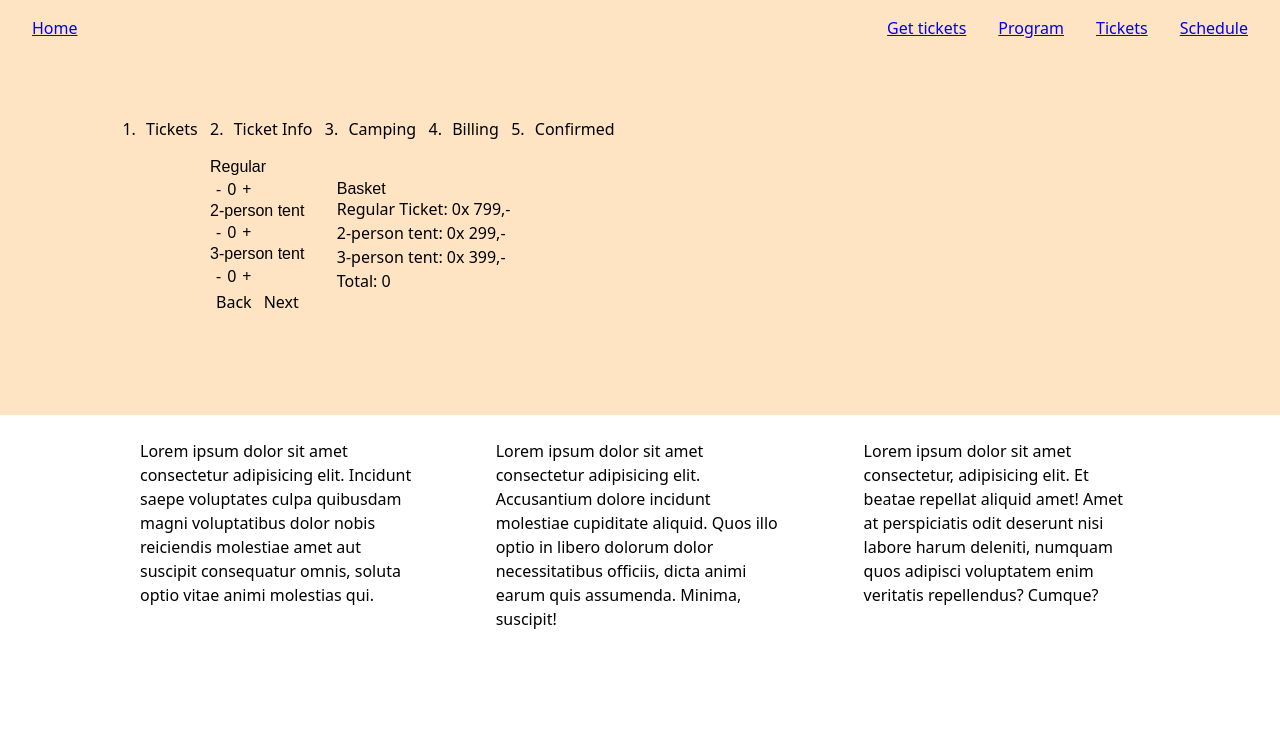
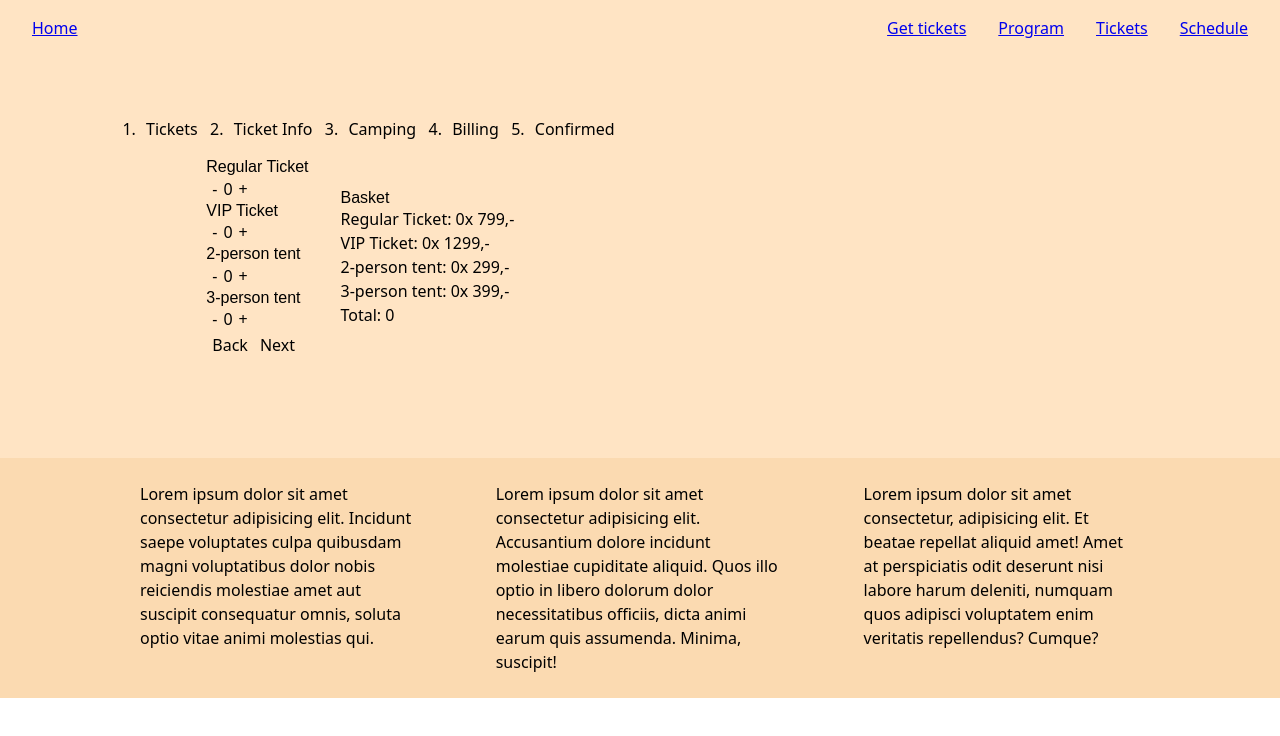
Before and after one commit to emmalarsen1/sunsetsound-exam, a Next.js app: page /booking in a window 1280 px wide. Shown: the top 736 px of the page. Built offline with nearby package versions, Linux system fonts and the light colour scheme; no server answers; a web font is replaced by a local one.

Commit message:
Tilføjet VIP-ticket

```diff
--- a/src/app/booking/page.jsx
+++ b/src/app/booking/page.jsx
@@ -72,6 +72,7 @@ function Booking() {
         <section>
           <h2>Basket</h2>
           <p>Regular Ticket: {ticketChoice.regular}x 799,-</p>
+          <p>VIP Ticket: {ticketChoice.vip}x 1299,-</p>
           <p>2-person tent: {gearChoice.twotent}x 299,-</p>
           <p>3-person tent: {gearChoice.threetent}x 399,-</p>
           <p>Total: {ticketChoice.regular * 799 + ticketChoice.vip * 1299 + gearChoice.twotent * 299 + gearChoice.threetent * 399}</p>
--- a/src/app/components/Ticketsbox.jsx
+++ b/src/app/components/Ticketsbox.jsx
@@ -1,7 +1,7 @@
 import React from "react";
 
 function TicketsBox({ ticketChoice, setTicketChoice }) {
-  function remove() {
+  function removeRegular() {
     setTicketChoice((old) => {
       return {
         ...old,
@@ -10,7 +10,7 @@ function TicketsBox({ ticketChoice, setTicketChoice }) {
     });
   }
 
-  function add() {
+  function addRegular() {
     setTicketChoice((old) => {
       return {
         ...old,
@@ -18,13 +18,40 @@ function TicketsBox({ ticketChoice, setTicketChoice }) {
       };
     });
   }
+
+  function removeVip() {
+    setTicketChoice((old) => {
+      return {
+        ...old,
+        vip: Math.max(0, old.vip - 1),
+      };
+    });
+  }
+
+  function addVip() {
+    setTicketChoice((old) => {
+      return {
+        ...old,
+        vip: old.vip + 1,
+      };
+    });
+  }
   return (
-    <div>
-      <h2>Regular</h2>
-      <button onClick={remove}>-</button>
-      <span>{ticketChoice.regular}</span>
-      <button onClick={add}>+</button>
-    </div>
+    <>
+      <div>
+        <h2>Regular Ticket</h2>
+        <button onClick={removeRegular}>-</button>
+        <span>{ticketChoice.regular}</span>
+        <button onClick={addRegular}>+</button>
+      </div>
+
+      <div>
+        <h2>VIP Ticket</h2>
+        <button onClick={removeVip}>-</button>
+        <span>{ticketChoice.vip}</span>
+        <button onClick={addVip}>+</button>
+      </div>
+    </>
   );
 }
 export default TicketsBox;
--- a/src/app/page.jsx
+++ b/src/app/page.jsx
@@ -11,7 +11,6 @@ export default async function Home() {
           <h2>Lorem ipsum dolor sit amet consectetur adipisicing elit. Recusandae, aspernatur magnam totam saepe blanditiis impedit nesciunt at nobis. Et beatae odio corrupti quia quibusdam ipsum repudiandae impedit nihil delectus praesentium.</h2>
           <h2>Lorem ipsum, dolor sit amet consectetur adipisicing elit. Assumenda iste eius autem, pariatur animi at itaque ex sunt fuga optio aliquid, in ipsa nobis sit similique adipisci facere unde nam.</h2>
         </div>
-      </div>
         <div className={styles.indexButWrap}>
           <Link className={styles.indexButton} href={"/booking"}>
             Get Tickets
@@ -20,6 +19,7 @@ export default async function Home() {
             Program
           </Link>
         </div>
+      </div>
     </>
   );
 }
--- a/src/app/styles/globals.css
+++ b/src/app/styles/globals.css
@@ -1,6 +1,10 @@
 main {
   background-color: bisque;
   padding: 100px;
+}
+
+footer {
+  background-color: rgb(251, 218, 177);
 }
 
 h1,
```
Lines whose indentation alone changed are shown as unchanged.
